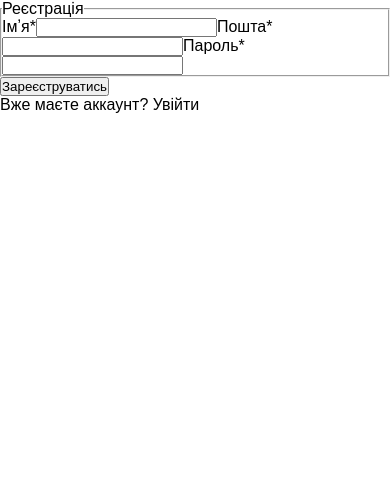
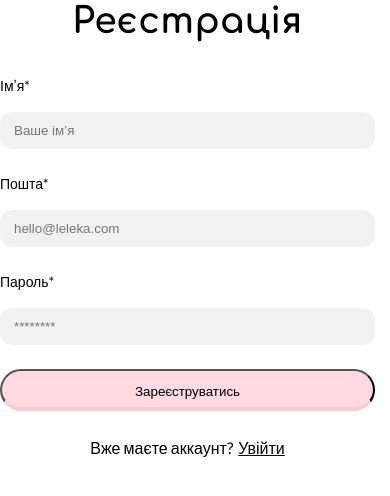
Before and after one commit to engapantio/leleka-01-team-project, a Next.js app: page /auth/register in a window 390 px wide. Shown: the top 496 px of the page. Built offline with nearby package versions, Linux system fonts and the light colour scheme.

Commit message:
register mobile styles

```diff
--- a/components/RegistrationForm/RegistrationForm.module.css
+++ b/components/RegistrationForm/RegistrationForm.module.css
@@ -0,0 +1,74 @@
+/* ====================  костиль :Р (видалити потім)================================ */
+
+body {
+  background-color: white;
+  color: black;
+  font-family: 'Lato', sans-serif;
+  /* --second-family: "Comfortaa", sans-serif; */
+}
+/* ====================  костиль :Р (видалити потім)================================ */
+
+/* ====================  MOBILE ================================ */
+.form {
+  max-width: 375px;
+}
+.title {
+  font-weight: 700;
+  font-size: 36px;
+  line-height: 120%;
+  letter-spacing: 0.01em;
+  text-align: center;
+  margin-bottom: 32px;
+  font-family: 'Comfortaa', sans-serif;
+}
+.label {
+  font-weight: 400;
+  font-size: 14px;
+  line-height: 150%;
+  margin-bottom: 8px;
+}
+.input {
+  border: 2px solid rgba(255, 255, 255, 0);
+  border-radius: 12px;
+  padding: 8px 12px;
+  height: 37px;
+  color: rgba(0, 0, 0, 0.6);
+  background-color: rgba(0, 0, 0, 0.05);
+}
+.fieldset {
+  border: none;
+  display: flex;
+  flex-direction: column;
+  row-gap: 24px;
+  margin-bottom: 24px;
+}
+.field {
+  display: flex;
+  flex-direction: column;
+  row-gap: 8px;
+}
+.button {
+  border-bottom: 4px solid #ffcbd3;
+  border-radius: 100px;
+  padding: 10px 24px;
+  height: 42px;
+  width: 100%;
+  background: #ffdae0;
+  font-weight: 500;
+  line-height: 160%;
+  color: inherit;
+  outline: none;
+  margin-bottom: 24px;
+}
+.login {
+  text-align: center;
+}
+.link {
+  margin-left: 5px;
+  line-height: 160%;
+  text-decoration: underline;
+  text-decoration-skip-ink: none;
+}
+/* ==================== ///// MOBILE ================================ */
+@media only screen and (min-width: 768px) {
+}
--- a/components/RegistrationForm/RegistrationForm.tsx
+++ b/components/RegistrationForm/RegistrationForm.tsx
@@ -1,29 +1,63 @@
 'use client';
-
+import Link from 'next/link';
 import { useId } from 'react';
 import { Formik, Form, Field } from 'formik';
-// import css from './RegistrationForm.module.css'
+import css from './RegistrationForm.module.css';
 
 const RegistrationForm = () => {
   const fieldId = useId();
   return (
     <Formik initialValues={{}} onSubmit={() => {}}>
-      <Form>
-        <fieldset>
-          <legend>Реєстрація</legend>
-
-          <label htmlFor={`${fieldId}-name`}>Імʼя*</label>
-          <Field type="text" name="name" id={`${fieldId}-name`} />
-
-          <label htmlFor={`${fieldId}-email`}>Пошта*</label>
-          <Field type="email" name="email" id={`${fieldId}-email`} />
-
-          <label htmlFor={`${fieldId}-password`}>Пароль*</label>
-          <Field type="password" name="password" id={`${fieldId}-password`} />
+      <Form className={css.form}>
+        <fieldset className={css.fieldset}>
+          <legend className={css.title}>Реєстрація</legend>
+          <div className={css.field}>
+            <label className={css.label} htmlFor={`${fieldId}-name`}>
+              Імʼя*
+            </label>
+            <Field
+              className={css.input}
+              type="text"
+              name="name"
+              id={`${fieldId}-name`}
+              placeholder="Ваше імʼя"
+            />
+          </div>
+          <div className={css.field}>
+            <label className={css.label} htmlFor={`${fieldId}-email`}>
+              Пошта*
+            </label>
+            <Field
+              className={css.input}
+              type="email"
+              name="email"
+              id={`${fieldId}-email`}
+              placeholder="hello@leleka.com"
+            />
+          </div>
+          <div className={css.field}>
+            <label className={css.label} htmlFor={`${fieldId}-password`}>
+              Пароль*
+            </label>
+            <Field
+              className={css.input}
+              type="password"
+              name="password"
+              id={`${fieldId}-password`}
+              placeholder="********"
+            />
+          </div>
         </fieldset>
 
-        <button type="submit">Зареєструватись</button>
-        <p>Вже маєте аккаунт? Увійти</p>
+        <button type="submit" className={css.button}>
+          Зареєструватись
+        </button>
+        <p className={css.login}>
+          Вже маєте аккаунт?
+          <Link href="/" aria-label="Login" className={css.link}>
+            Увійти
+          </Link>
+        </p>
       </Form>
     </Formik>
   );
```
